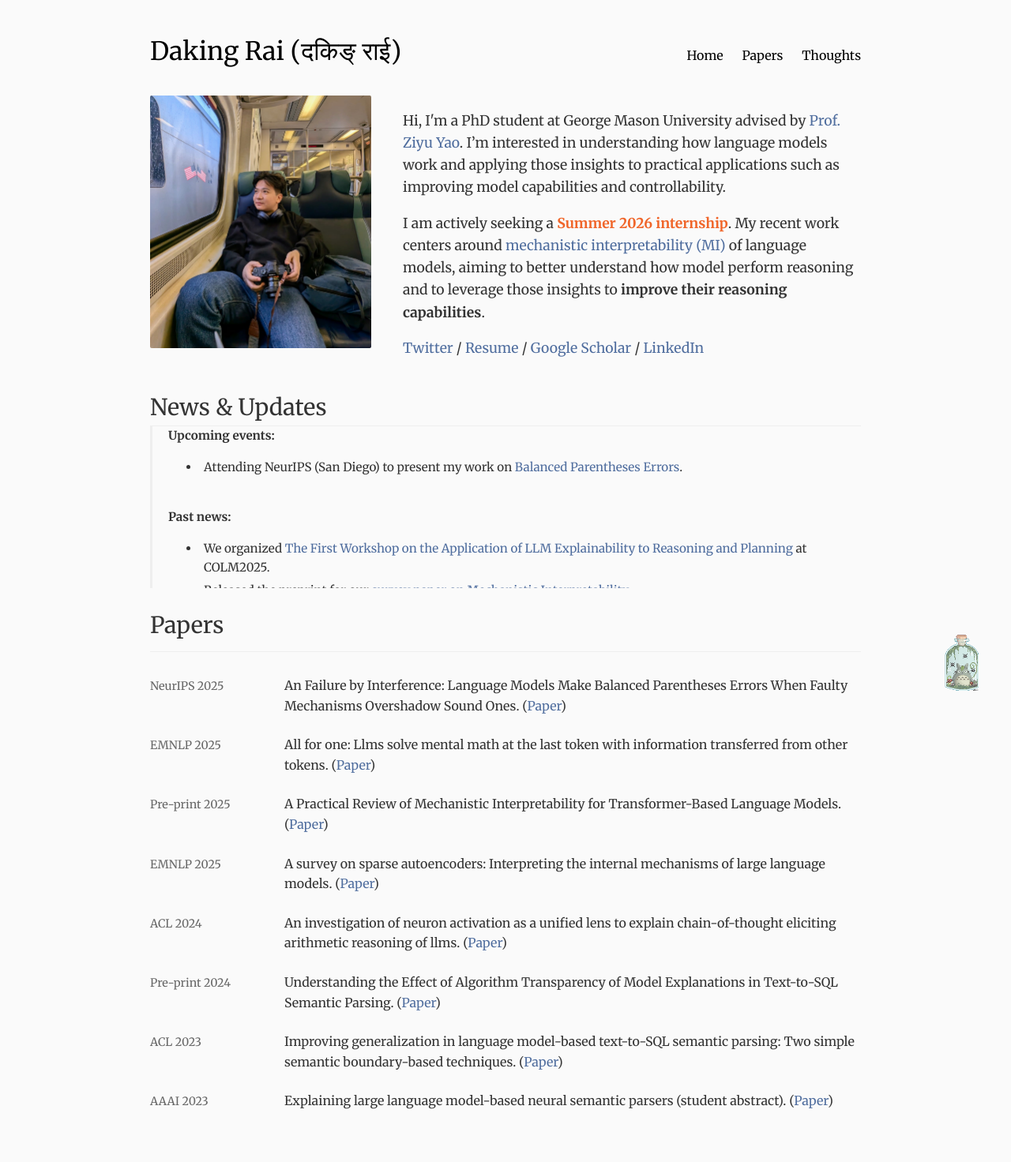
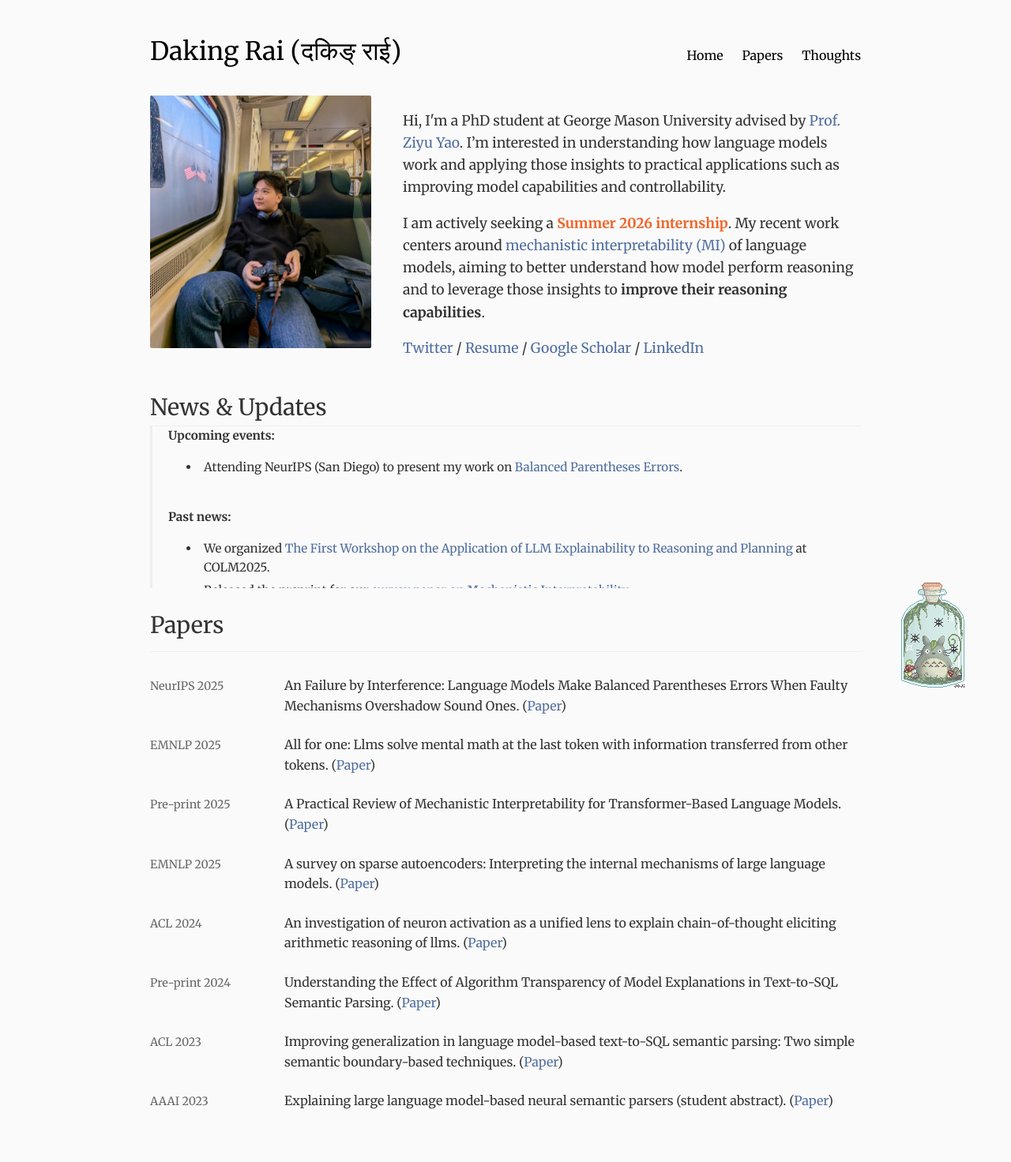
Before and after one commit to Dakingrai/testwebsite.github.io, a Jekyll site: the page built from index.md, in a window 1280 px wide. Shown: the whole page at 79% size. Built offline with Jekyll 4.4.1, drawn with Linux system fonts in a browser that asks for light colours.

Commit message:
minor css update

```diff
--- a/assets/css/style.css
+++ b/assets/css/style.css
@@ -382,7 +382,7 @@ margin-top: 0;
     bottom: 20px;    /* Distance from bottom */
     right: 20px;     /* Distance from right */
 
-    width: 80px;     /* Adjust size as needed */
+    width: 150px;     /* Adjust size as needed */
     cursor: pointer; /* Shows hand cursor */
     z-index: 1000;   /* Ensures it sits on top of everything */
 
```
